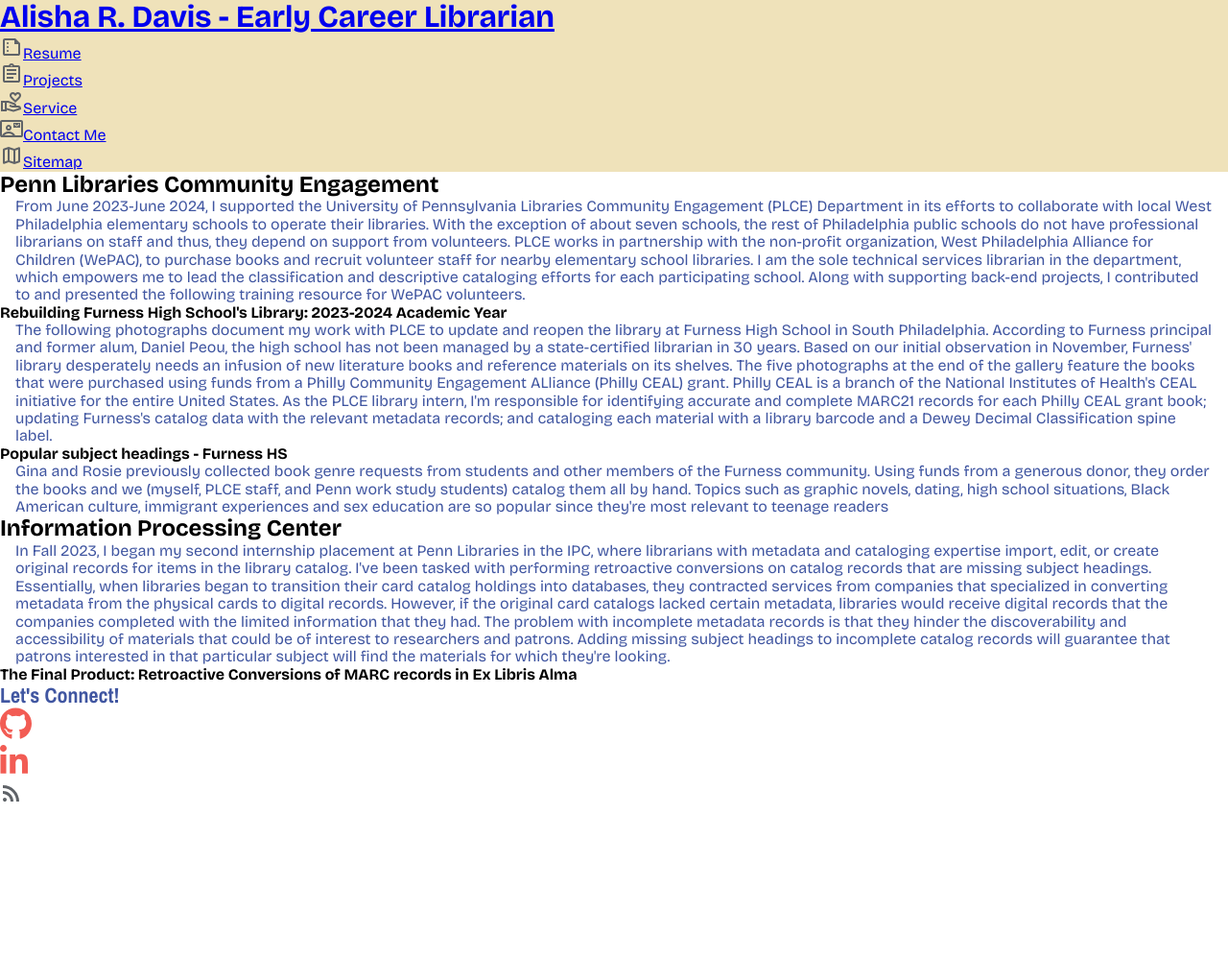
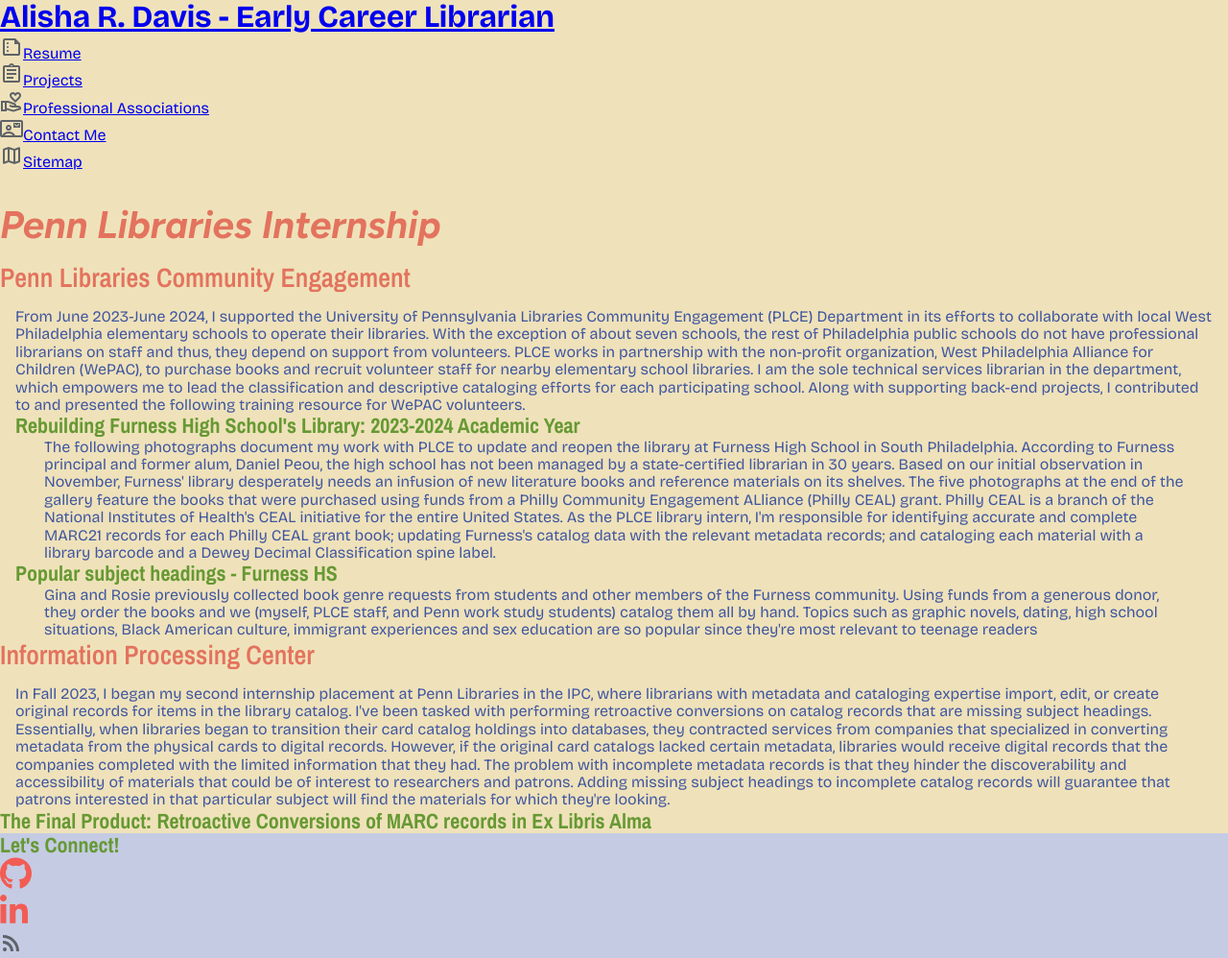
Before and after one commit to ardavis414/INFO552, a plain HTML site: page penn_libraries.html in a window 1280 px wide. Shown: the whole page at 96% size. Before the commit the page ends 843 px from the top, so only its background shows below. Drawn offline with nearby package versions, Linux system fonts and the light colour scheme.

Commit message:
pennlibraries internship and links

```diff
--- a/penn_libraries.html
+++ b/penn_libraries.html
@@ -33,10 +33,10 @@
                     <a href="projects.html"><img src="img/header/icons/projects.svg" alt="projects logo">Projects</a>
                 </li>
                 <li>
-                    <a href="#"><img src="img/header/icons/volunteer.svg" alt="associations logo">Service</a>
+                    <a href="index.html#index-service"><img src="img/header/icons/volunteer.svg" alt="associations logo">Professional Associations</a>
                 </li>
                 <li>
-                    <a href="#"><img src="img/header/icons/contact.svg" alt="contact logo">Contact Me</a>
+                    <a href="index.html#index-contact"><img src="img/header/icons/contact.svg" alt="contact logo">Contact Me</a>
                 </li>
                 <li>
                     <a href="sitemap.html"><img src="img/header/icons/map.svg" alt="sitemap logo">Sitemap</a>
@@ -45,21 +45,29 @@
         </nav>
     </header>
 
-    <section>
-        <h2>Penn Libraries Community Engagement</h2>
+    <section id="pl-hero">
+        <h2 class="pageTitle">Penn Libraries Internship</h2>
+    </section>
+
+    <section id="pl-PLCE">
+        <h2 class="contentSectionTitle">Penn Libraries Community Engagement</h2>
         <p>From June 2023-June 2024, I supported the University of Pennsylvania Libraries Community Engagement (PLCE) Department in its efforts to collaborate with local West Philadelphia elementary schools to operate their libraries. With the exception of about seven schools, the rest of Philadelphia public schools do not have professional librarians on staff and thus, they depend on support from volunteers. PLCE works in partnership with the non-profit organization, West Philadelphia Alliance for Children (WePAC), to purchase books and recruit volunteer staff for nearby elementary school libraries. I am the sole technical services librarian in the department, which empowers me to lead the classification and descriptive cataloging efforts for each participating school. Along with supporting back-end projects, I contributed to and presented the following training resource for WePAC volunteers.</p>
-        <h4>Rebuilding Furness High School's Library: 2023-2024 Academic Year</h4>
+        <div>
+        <h4 class="contentSectionSubtitle">Rebuilding Furness High School's Library: 2023-2024 Academic Year</h4>
         <p>The following photographs document my work with PLCE to update and reopen the library at Furness High School in South Philadelphia. According to Furness principal and former alum, Daniel Peou, the high school has not been managed by a state-certified librarian in 30 years. Based on our initial observation in November, Furness' library desperately needs an infusion of new literature books and reference materials on its shelves. The five photographs at the end of the gallery feature the books that were purchased using funds from a Philly Community Engagement ALliance (Philly CEAL) grant. Philly CEAL is a branch of the National Institutes of Health's CEAL initiative for the entire United States. As the PLCE library intern, I'm responsible for identifying accurate and complete MARC21 records for each Philly CEAL grant book; updating Furness's catalog data with the relevant metadata records; and cataloging each material with a library barcode and a Dewey Decimal Classification spine label.</p>
-        <!-- insert photo galery here -->
-        <h4>Popular subject headings - Furness HS</h4>
+        </div>
+        <!-- insert photo gallery here -->
+        <div>
+        <h4 class="contentSectionSubtitle">Popular subject headings - Furness HS</h4>
         <p> Gina and Rosie previously collected book genre requests from students and other members of the Furness community. Using funds from a generous donor, they order the books and we (myself, PLCE staff, and Penn work study students) catalog them all by hand. Topics such as graphic novels, dating, high school situations, Black American culture, immigrant experiences and sex education are so popular since they're most relevant to teenage readers</p>
+        </div>
         <!-- insert graphs here -->
     </section>
 
-    <section>
-        <h2>Information Processing Center</h2>
+    <section id="pl-IPC">
+        <h2 class="contentSectionTitle">Information Processing Center</h2>
         <p>In Fall 2023, I began my second internship placement at Penn Libraries in the IPC, where librarians with metadata and cataloging expertise import, edit, or create original records for items in the library catalog. I've been tasked with performing retroactive conversions on catalog records that are missing subject headings. Essentially, when libraries began to transition their card catalog holdings into databases, they contracted services from companies that specialized in converting metadata from the physical cards to digital records. However, if the original card catalogs lacked certain metadata, libraries would receive digital records that the companies completed with the limited information that they had. The problem with incomplete metadata records is that they hinder the discoverability and accessibility of materials that could be of interest to researchers and patrons. Adding missing subject headings to incomplete catalog records will guarantee that patrons interested in that particular subject will find the materials for which they're looking.</p>
-        <h4>The Final Product: Retroactive Conversions of MARC records in Ex Libris Alma</h4>
+        <h4 class="contentSectionSubtitle">The Final Product: Retroactive Conversions of MARC records in Ex Libris Alma</h4>
         <!-- insert screenshots from Alma -->
     </section>
 
--- a/scss/base/_typography.scss
+++ b/scss/base/_typography.scss
@@ -37,7 +37,7 @@ p{
 
 .contentSectionSubtitle{
     font-family: "Archivo Narrow", sans-serif;
-    color: var(--blueDark);
+    color: var(--greenDark);
     font-size: rem-calc(22);
     font-weight: 800;
 }
--- a/scss/layout/_footer.scss
+++ b/scss/layout/_footer.scss
@@ -1,3 +1,6 @@
 /* =============
     Footer
 ============= */
+footer{
+    background-color: var(--blueLight);
+}
--- /dev/null
+++ b/scss/sections/_penn_libraries.scss
@@ -0,0 +1,47 @@
+// Penn Libraries capstone projects //
+#pl-hero{
+    padding: 16px 0;
+    text-align: left;
+    background-color: var(--whiteDutch);
+
+
+    // >div{
+    //     // padding: 0 16px;
+
+    //     p{
+    //         font-size: rem-calc(18);
+    //         color: var(--blueDark);
+    //         line-height: rem-calc(24);
+    //         padding-bottom: 20px;
+    //     }
+
+
+    // }
+}
+
+
+#pl-PLCE{
+    background-color: var(--whiteDutch);
+
+    >div{
+        padding: 0 16px;
+
+        p{
+            padding: 0 30px;
+        }
+    }
+}
+
+
+#pl-IPC{
+    background-color: var(--whiteDutch);
+
+    >div{
+        padding: 0 16px;
+
+        p{
+            padding: 0 30px;
+        }
+    }
+
+}
--- a/scss/styles.scss
+++ b/scss/styles.scss
@@ -23,3 +23,4 @@
 @import "sections/_projects";
 @import "sections/_resume";
 @import "sections/_sitemap";
+@import "sections/_penn_libraries";
```
Also changed, not shown: index.html (+2 -2 lines), projects.html (+2 -2 lines), resume.html (+3 -3 lines), sitemap.html (+2 -2 lines), css/styles.css.
